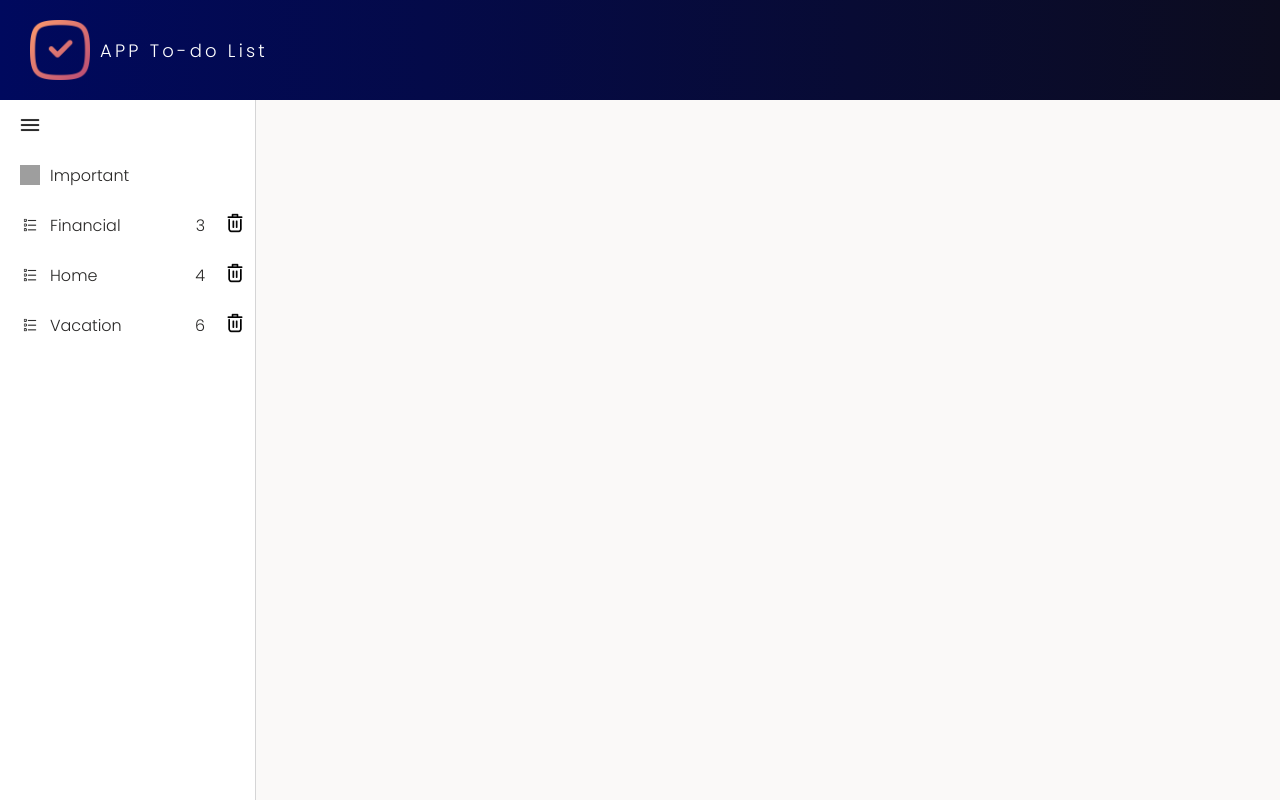
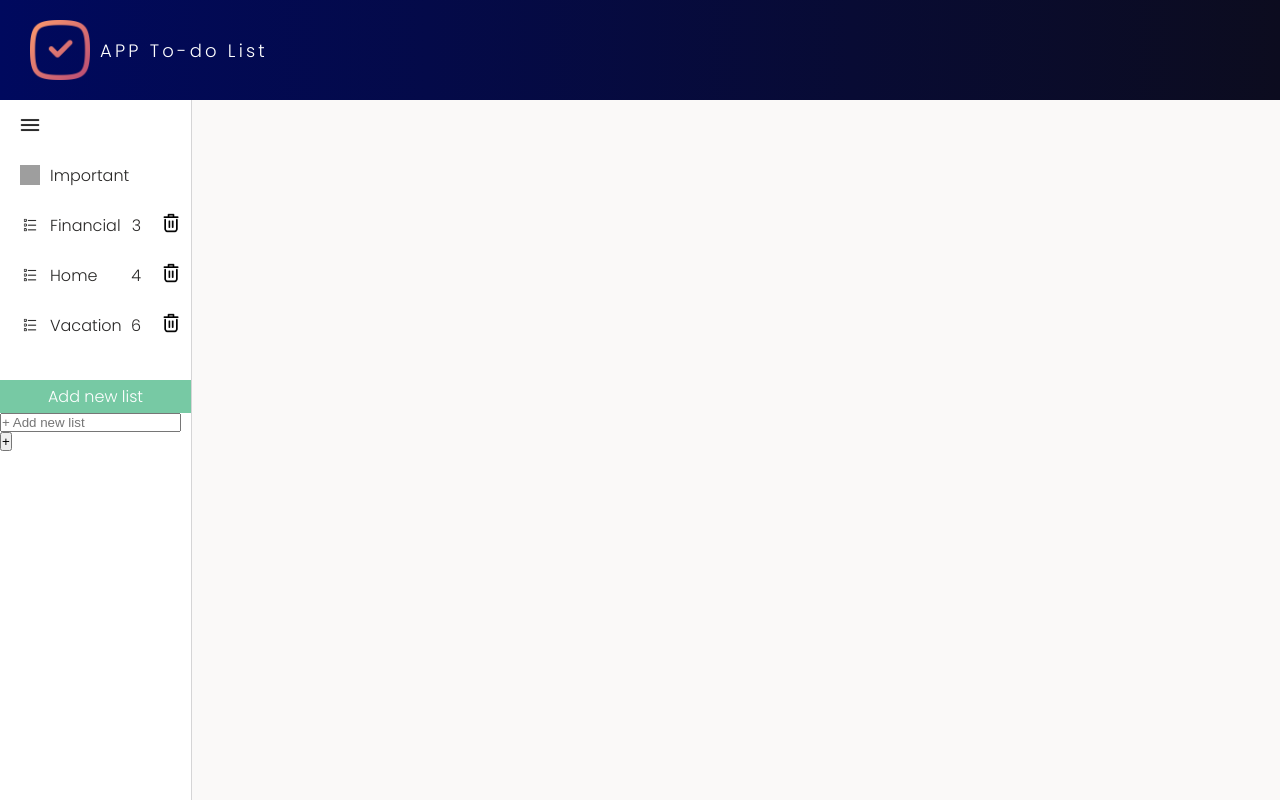
Before and after one commit to JulianaVanier/582-app-to-do-list-vue, a Vue app: page / in a window 1280 px wide. Built offline with nearby package versions, Linux system fonts and the light colour scheme; grey boxes are pictures that could not be loaded.

Commit message:
added form to add new list

```diff
--- a/src/App.vue
+++ b/src/App.vue
@@ -9,6 +9,7 @@
           @tasksOfList="tasksOfList"
           @importantList="importantList"
           @deleteList="deleteList"
+          @addNewList="addNewList"
         ></CategoriesLists>
       </div>
       <div class="box-body-right">
@@ -232,6 +233,13 @@ export default {
         }
       }
     },
+    addNewList(name) {
+      this.lists.push({
+        id: this.lists.length + 1,
+        name: name,
+        qt: 0,
+      });
+    },
   },
   mounted: function () {
     this.counterTasksPerList();
@@ -270,13 +278,13 @@ export default {
     height: 100%;
   }
   .box-body-left {
-    width: 20%;
+    width: 15%;
     height: 100%;
     background-color: white;
     border-right: 1px solid #d5d5d6;
   }
   .box-body-right {
-    width: 80%;
+    width: 85%;
     height: 100%;
     background-color: #faf9f8;
   }
@@ -372,6 +380,21 @@ export default {
       .done p {
         text-decoration: line-through;
       }
+    }
+  }
+  .add-new-list {
+    margin-top: 30px;
+
+    .btn-add-new-list {
+      border: none;
+      background-color: #77c9a4;
+      padding: 4px 7px;
+      /* border-radius: 100%; */
+      color: white;
+      font-family: "Poppins", sans-serif;
+      font-size: 16px;
+      text-align: center;
+      cursor: pointer;
     }
   }
   // ListOfTasks
--- a/src/components/CategoriesLists.vue
+++ b/src/components/CategoriesLists.vue
@@ -24,13 +24,21 @@
         />
       </div>
     </div>
-
-    <!-- <ListOfTasks
-      :tasks="tasks"
-      @deleteList="deleteList"
-      @addLabelImportant="addLabelImportant"
-      @deleteThisTask="deleteThisTask"
-      ></ListOfTasks> -->
+    <div class="add-new-list">
+      <div class="btn-add-new-list">Add new list</div>
+      <div class="form-add-list" v-if="idListDisplay != 0">
+        <form @submit.prevent="addNewList">
+          <input
+            type="text"
+            name="task"
+            placeholder="+ Add new list"
+            v-model="name"
+            class="input-add-task"
+          />
+          <input class="input-btn" type="submit" value="+" />
+        </form>
+      </div>
+    </div>
   </div>
 
   <!-- <button data testid="deleteList" @click="deleteList">Delete List</button> -->
@@ -81,6 +89,10 @@ export default {
     showImportantTasks() {
       this.$emit("importantList");
     },
+    addNewList() {
+      this.$emit("addNewList", this.name);
+      this.name = "";
+    },
   },
 };
 </script>
```
Also changed, not shown: src/components/ListOfTasks.vue (+0 -9 lines).
